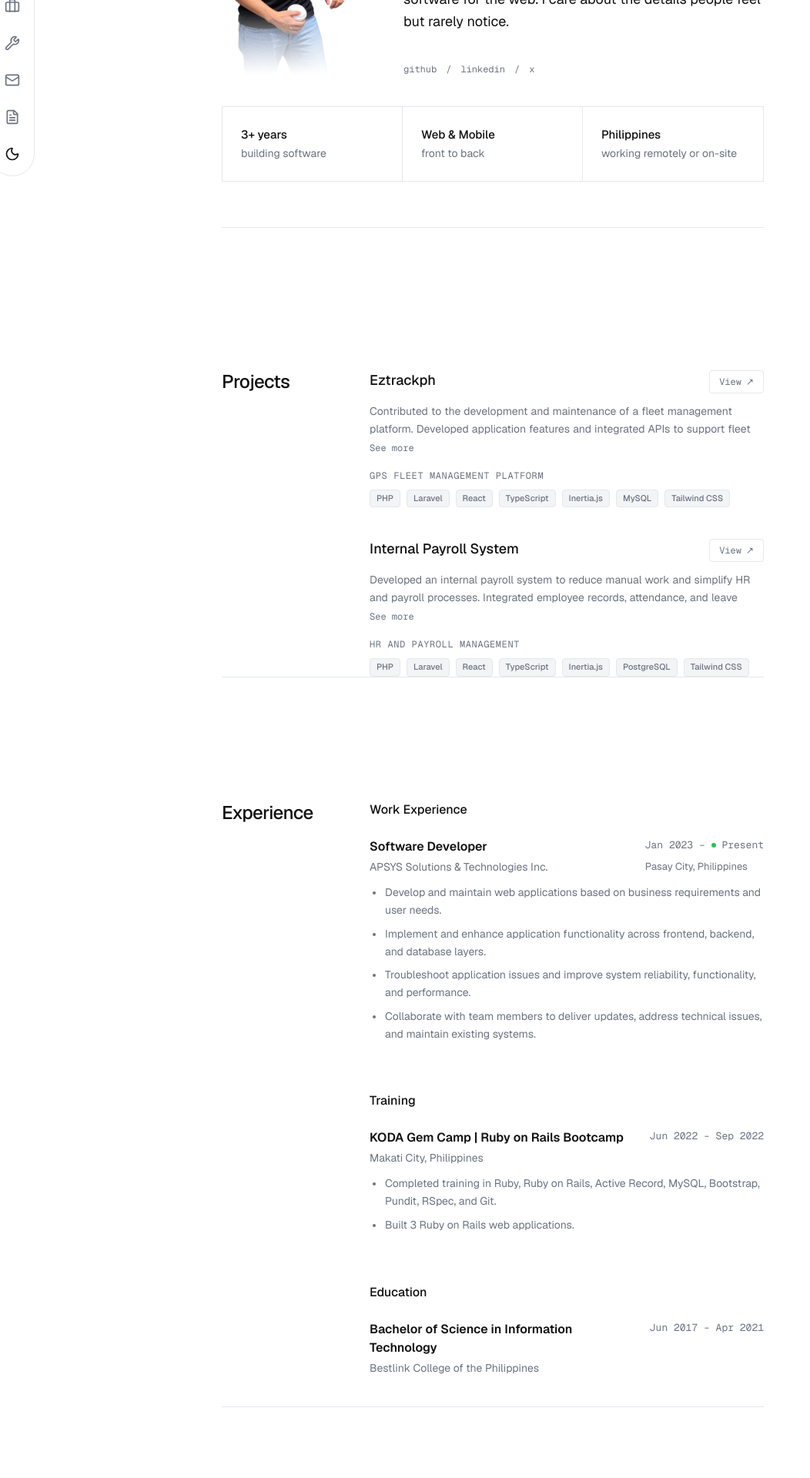
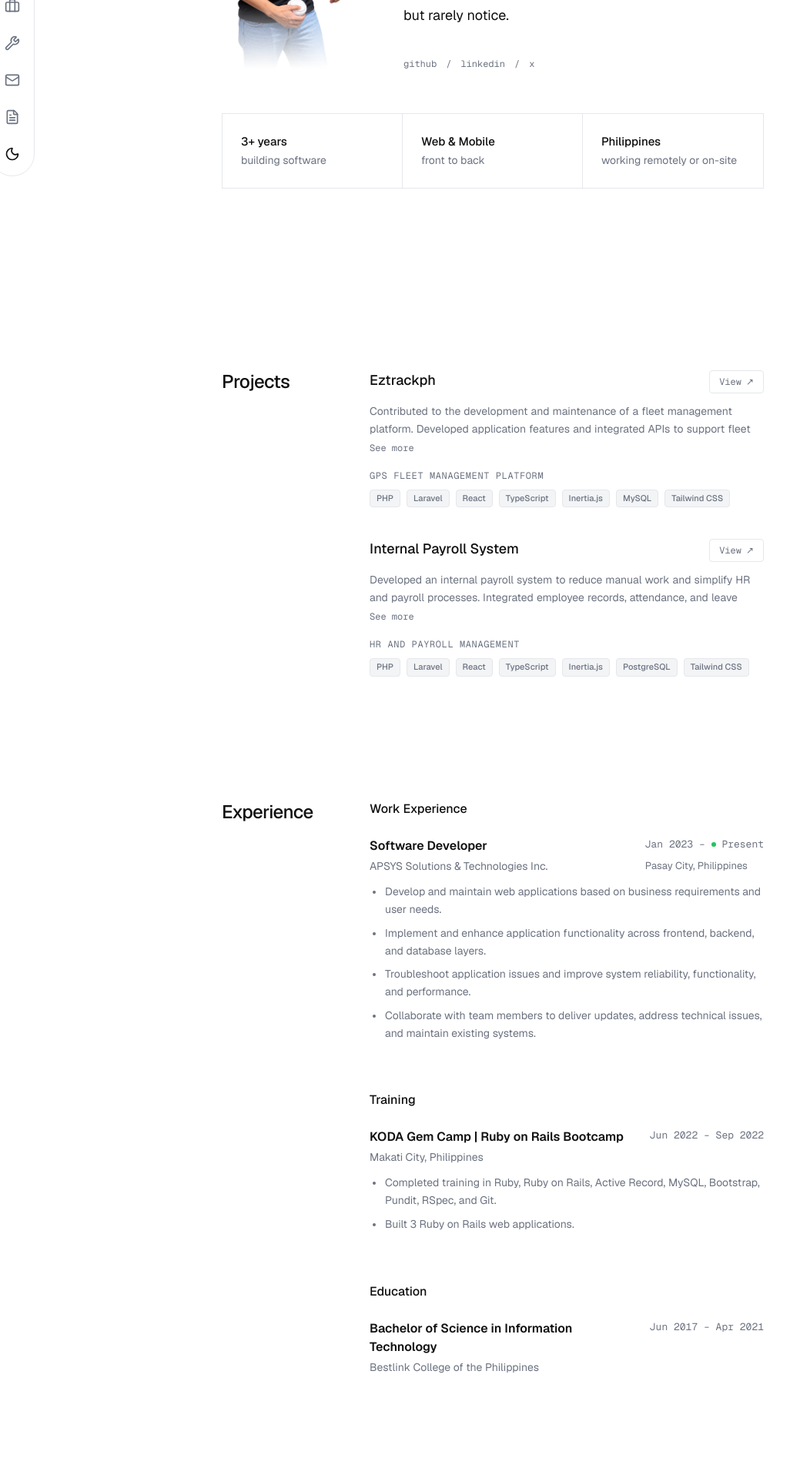
Before and after one commit to josegerryacevedo/personal-portfolio, a Next.js app: page / in a window 1280 px wide. Shown: the part 360-2280 px from the top of the page at 77% size, without its empty margins (0-1052 px from the left). Built offline with nearby package versions, Linux system fonts and the light colour scheme.

Commit message:
Remove section-divider class and its usage from multiple components to streamline styling; adjust Hero component for dynamic profile image based on theme.

```diff
--- a/src/app/globals.css
+++ b/src/app/globals.css
@@ -146,9 +146,6 @@ body {
   100% { transform: rotate(0deg); }
 }
 
-.section-divider {
-  border-top: 1px solid var(--border);
-}
 
 @keyframes fade-up-12 {
   from { opacity: 0; transform: translateY(12px); }
@@ -309,9 +306,6 @@ body {
   100% { transform: rotate(0deg); }
 }
 
-.section-divider {
-  border-top: 1px solid var(--border);
-}
 
 @keyframes fade-up-12 {
   from { opacity: 0; transform: translateY(12px); }
--- a/src/components/Experience.tsx
+++ b/src/components/Experience.tsx
@@ -127,9 +127,6 @@ export default function Experience() {
           </RevealItem>
         </div>
       </Reveal>
-      <RevealItem>
-        <hr className="section-divider" />
-      </RevealItem>
     </section>
   );
 }
--- a/src/components/Hero.tsx
+++ b/src/components/Hero.tsx
@@ -4,6 +4,7 @@ import { useEffect, useRef, useState } from "react";
 import { motion, useReducedMotion } from "motion/react";
 import Image from "next/image";
 import { SectionContainer } from "@/components/section-container";
+import { useTheme } from "@/components/theme-provider";
 import { CYCLE, FLASH_END, JUMP_SPAN, START_DELAY } from "@/lib/hero-timing";
 import { BladeFlash } from "@/components/blade-flash";
 
@@ -12,6 +13,8 @@ export default function Hero() {
   const [mounted, setMounted] = useState(false);
   const [paused, setPaused] = useState(false);
   const emojiRef = useRef<HTMLSpanElement>(null);
+  const { theme } = useTheme();
+  const isDark = theme === "dark";
   const prefersReducedMotion = useReducedMotion();
 
   const containerVariants = {
@@ -72,7 +75,7 @@ export default function Hero() {
               className="relative w-full max-w-24 lg:w-[160px] lg:max-w-none mb-6 lg:mb-0 mx-auto lg:mx-0"
             >
               <Image
-                src="/images/black-profile.png"
+                src={isDark ? "/images/white-profile.png" : "/images/black-profile.png"}
                 alt="Portrait of Jose Gerry Acevedo"
                 width={500}
                 height={500}
@@ -197,7 +200,7 @@ export default function Hero() {
           </div>
 
           <motion.div
-            className="mt-4 grid grid-cols-1 sm:grid-cols-3 border border-border divide-y sm:divide-y-0 sm:divide-x divide-border"
+            className="mt-8 grid grid-cols-1 sm:grid-cols-3 border border-border divide-y sm:divide-y-0 sm:divide-x divide-border"
             variants={containerVariants}
             initial={prefersReducedMotion ? false : "hidden"}
             animate="visible"
@@ -221,9 +224,6 @@ export default function Hero() {
         </SectionContainer>
       </div>
 
-      <SectionContainer>
-        <hr className="section-divider" />
-      </SectionContainer>
     </section>
   );
 }
--- a/src/components/Projects.tsx
+++ b/src/components/Projects.tsx
@@ -149,9 +149,6 @@ export default function Projects() {
           ))}
         </div>
 </Reveal>
-      <RevealItem>
-        <hr className="section-divider" />
-      </RevealItem>
     </section>
   );
 }
```
